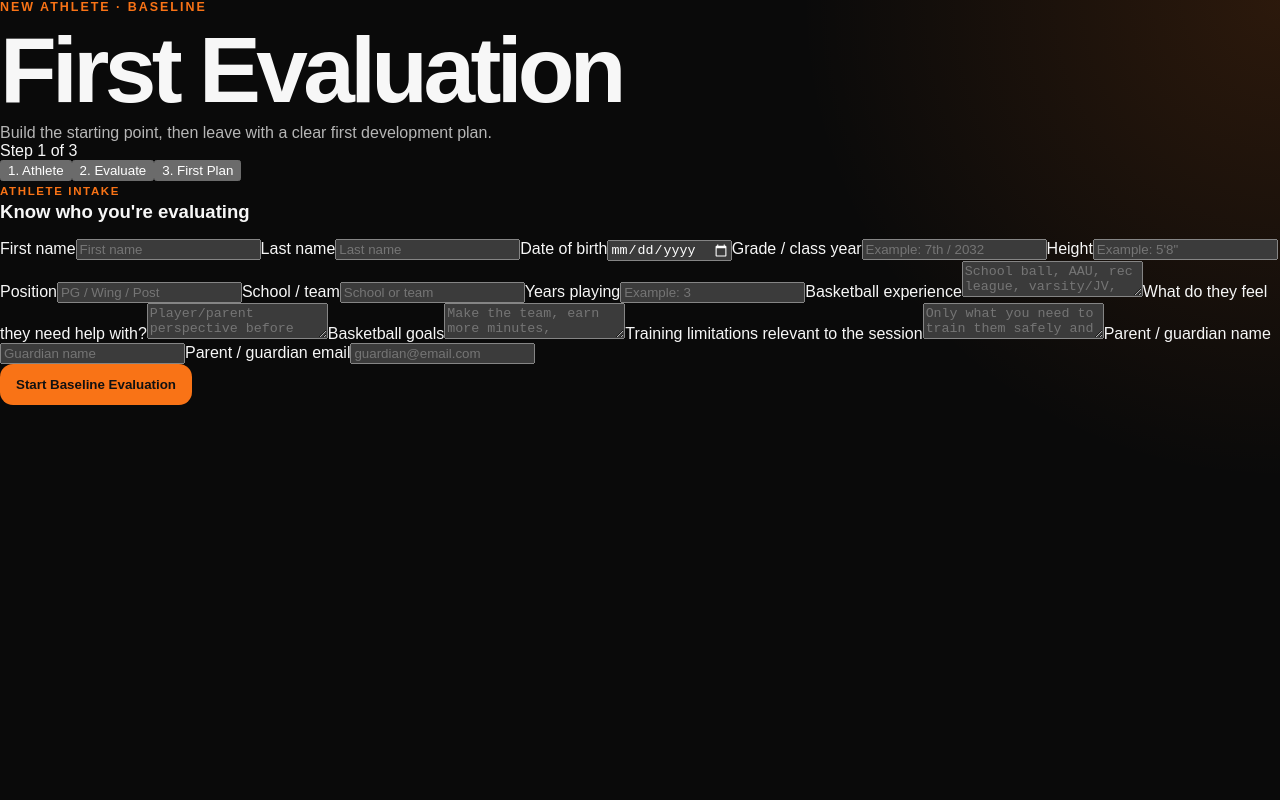
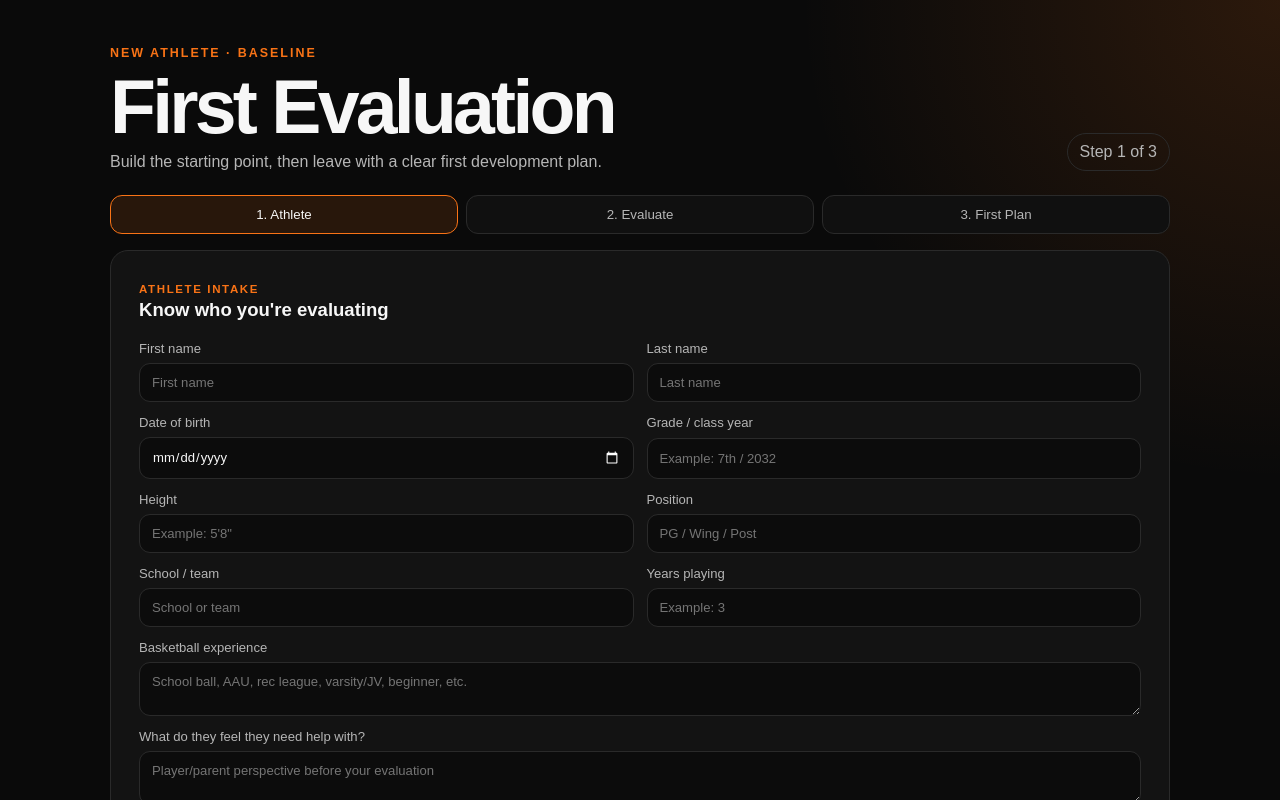
Before and after one commit to thatstuffpt-collab/Player-Development-, a Next.js app: page /trainer/evaluation/new in a window 1280 px wide. Shown: the top 800 px of the page. Built offline with nearby package versions, Linux system fonts and the light colour scheme.

Commit message:
Style baseline evaluation workflow

```diff
--- a/src/app/globals.css
+++ b/src/app/globals.css
@@ -413,3 +413,251 @@ h1 {
     white-space: nowrap;
   }
 }
+
+
+/* Baseline evaluation */
+.evaluation-shell {
+  width: min(1060px, calc(100% - 28px));
+  margin: 0 auto;
+  padding: 28px 0 80px;
+}
+
+.evaluation-header {
+  display: flex;
+  justify-content: space-between;
+  align-items: flex-end;
+  gap: 18px;
+  padding: 18px 0 24px;
+}
+
+.evaluation-title {
+  font-size: clamp(2.4rem, 7vw, 4.7rem);
+  line-height: 0.95;
+}
+
+.step-chip {
+  border: 1px solid var(--line);
+  border-radius: 999px;
+  padding: 9px 12px;
+  color: var(--muted);
+  white-space: nowrap;
+}
+
+.evaluation-steps {
+  display: grid;
+  grid-template-columns: repeat(3, 1fr);
+  gap: 8px;
+  margin-bottom: 16px;
+}
+
+.evaluation-steps button {
+  border: 1px solid var(--line);
+  border-radius: 12px;
+  padding: 11px 10px;
+  background: #101010;
+  color: var(--muted);
+  cursor: pointer;
+}
+
+.evaluation-steps button.active {
+  border-color: var(--accent);
+  color: var(--text);
+  background: rgba(249,115,22,.12);
+}
+
+.evaluation-card {
+  border: 1px solid var(--line);
+  border-radius: 18px;
+  padding: clamp(18px, 4vw, 28px);
+  background: rgba(20,20,20,.95);
+}
+
+.intake-grid {
+  display: grid;
+  grid-template-columns: repeat(2,minmax(0,1fr));
+  gap: 13px;
+  margin: 20px 0;
+}
+
+.intake-grid label,
+.goal-field {
+  display: grid;
+  gap: 7px;
+  color: var(--muted);
+  font-size: .82rem;
+}
+
+.intake-grid input,
+.intake-grid textarea,
+.goal-field textarea,
+.evaluation-note {
+  width: 100%;
+  border: 1px solid var(--line);
+  border-radius: 11px;
+  padding: 11px 12px;
+  background: #0c0c0c;
+  color: var(--text);
+  font: inherit;
+}
+
+.full-field {
+  grid-column: 1 / -1;
+}
+
+.category-stack {
+  display: grid;
+  gap: 12px;
+  margin: 18px 0;
+}
+
+.rating-card {
+  border: 1px solid var(--line);
+  border-radius: 16px;
+  padding: 16px;
+  background: #101010;
+}
+
+.muted-rating {
+  opacity: .65;
+}
+
+.rating-card-header {
+  display: flex;
+  justify-content: space-between;
+  gap: 12px;
+  align-items: center;
+}
+
+.rating-card-header h3 {
+  margin: 0;
+  font-size: 1rem;
+}
+
+.rating-scale {
+  display: grid;
+  grid-template-columns: repeat(5,1fr);
+  gap: 8px;
+  margin: 14px 0 12px;
+}
+
+.rating-button {
+  border: 1px solid var(--line);
+  border-radius: 11px;
+  padding: 9px 6px;
+  background: #151515;
+  color: var(--text);
+  cursor: pointer;
+  display: grid;
+  gap: 4px;
+}
+
+.rating-button strong {
+  font-size: 1.15rem;
+}
+
+.rating-button span {
+  color: var(--muted);
+  font-size: .65rem;
+  line-height: 1.2;
+}
+
+.rating-button.selected {
+  border-color: var(--accent);
+  background: rgba(249,115,22,.14);
+}
+
+.observation-tags {
+  display: flex;
+  flex-wrap: wrap;
+  gap: 7px;
+  margin-bottom: 10px;
+}
+
+.observation-tag,
+.priority-button {
+  border: 1px solid var(--line);
+  border-radius: 999px;
+  padding: 8px 10px;
+  background: #0c0c0c;
+  color: #d7d7d7;
+  cursor: pointer;
+}
+
+.observation-tag.selected,
+.priority-button.selected {
+  border-color: var(--accent);
+  background: rgba(249,115,22,.14);
+  color: #fff;
+}
+
+.not-assessed-copy {
+  color: var(--muted);
+  margin-bottom: 0;
+}
+
+.priority-grid {
+  display: flex;
+  flex-wrap: wrap;
+  gap: 9px;
+  margin: 18px 0 22px;
+}
+
+.goal-field {
+  margin-bottom: 18px;
+}
+
+.plan-summary {
+  border-left: 3px solid var(--accent);
+  padding: 10px 0 10px 14px;
+  margin-bottom: 18px;
+}
+
+.plan-summary span {
+  display: block;
+  color: var(--muted);
+  font-size: .75rem;
+  margin-bottom: 6px;
+}
+
+.plan-summary strong {
+  display: block;
+  line-height: 1.4;
+}
+
+.plan-summary p {
+  color: var(--muted);
+  margin: 7px 0 0;
+  line-height: 1.5;
+}
+
+@media (max-width: 720px) {
+  .evaluation-header {
+    align-items: flex-end;
+  }
+
+  .intake-grid {
+    grid-template-columns: 1fr;
+  }
+
+  .full-field {
+    grid-column: auto;
+  }
+
+  .rating-scale {
+    grid-template-columns: 1fr;
+  }
+
+  .rating-button {
+    grid-template-columns: 34px 1fr;
+    text-align: left;
+    align-items: center;
+  }
+
+  .rating-button span {
+    font-size: .78rem;
+  }
+
+  .evaluation-steps button {
+    font-size: .72rem;
+  }
+}
```
